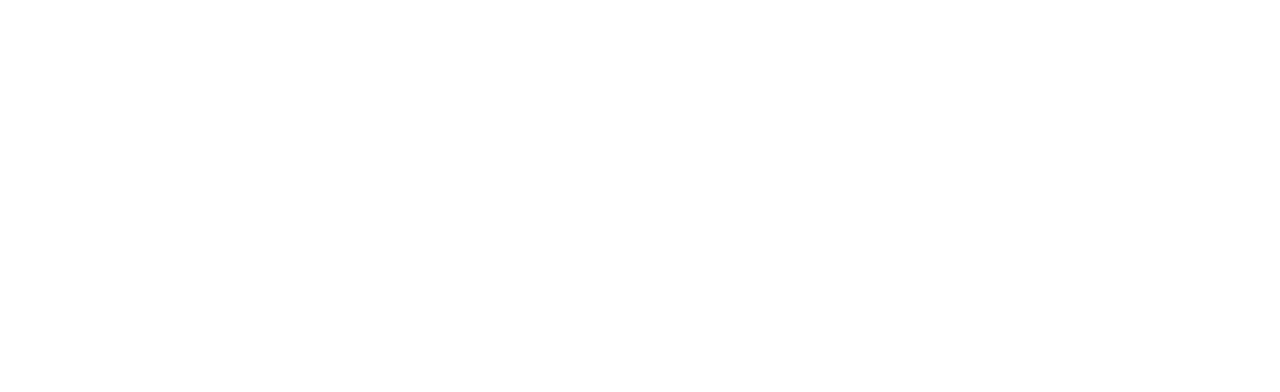
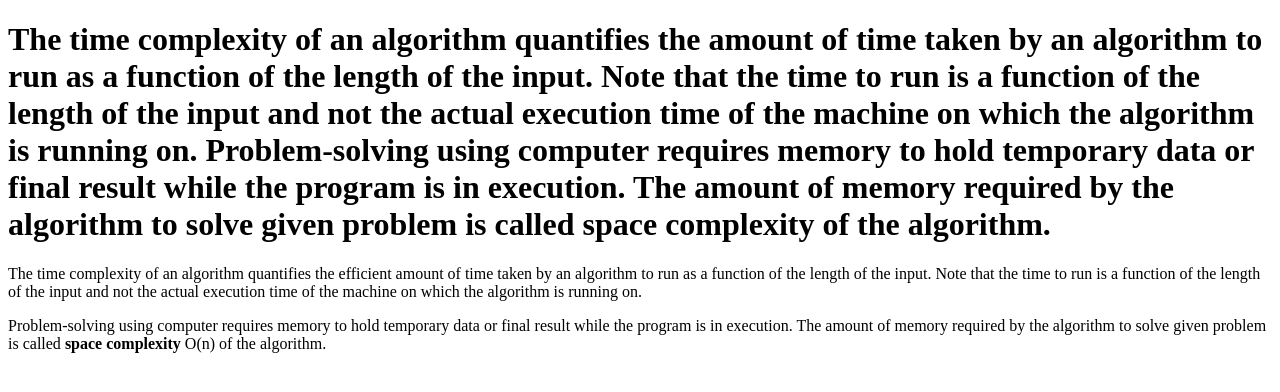
Before and after one commit to acciojob/time-and-space-complexity-das-Sumyadeep, a website: page main.html in a window 1280 px wide. Drawn offline with Linux system fonts and the light colour scheme.

Commit message:
created a submission

```diff
--- a/main.html
+++ b/main.html
@@ -8,8 +8,18 @@
 
 <body>
 	<!-- the entire body must be written by student -->
+
+	<h1>The time complexity of an algorithm quantifies the amount of time taken by an algorithm to run as a function of the length of the input. Note that the time to run is a function of the length of the input and not the actual execution time of the machine on which the algorithm is running on.
+	Problem-solving using computer requires memory to hold temporary data or final result while the program is in execution. The amount of memory required by the algorithm to solve given problem is called space complexity of the algorithm.</h1>
+
+	<p>The time complexity of an algorithm quantifies the efficient amount of time taken by an algorithm to run as a function of the length of the input. Note that the time to run is a function of the length of the input and not the actual execution time of the machine on which the algorithm is running on.</p>
+
+	<p>Problem-solving using computer requires memory to hold temporary data or final result while the program is in execution. The amount of memory required by the algorithm to solve given problem is called <b>space complexity</b> O(n) of the algorithm.</p>
+
+
     <script type="text/javascript" src="./script.js">
-</script>
+
+	</script>
 
 </body>
 
```
